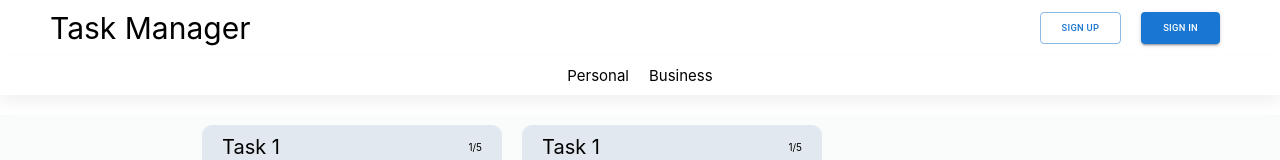
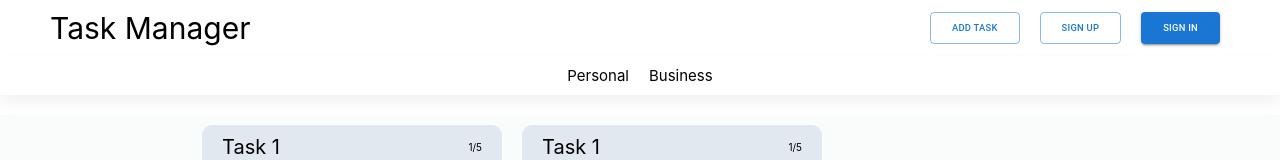
Before and after one commit to 1711shashank/Task_Manager, a React (Create React App) app: page / in a window 1280 px wide. Shown: the top 160 px of the page. Built offline with nearby package versions, Linux system fonts and the light colour scheme.

Commit message:
addTask function in Header

```diff
--- a/src/Components/Header.js
+++ b/src/Components/Header.js
@@ -1,8 +1,31 @@
 import { Button } from '@mui/material'
-import React from 'react'
+import React, { useCallback, useContext, useEffect, useState } from 'react'
+import { DataBase } from '../Context/Context';
 import './Header.css'
 
 const Header = () => {
+
+    const data = useContext(DataBase);
+    const [TasksDataTable, setTasksDataTable] = useState(data[0].TaskSheet);
+
+    const addTask = () => {
+
+        const newEntry = {
+            id: 13,
+            TaskName: 'New Task',
+            SubTasksFinished : 1,
+            SubTasksTotal:5,
+            SubTasks: [{ id: 1, SubTaskName: "new Read Redux", SubTaskStatus: true },{ id: 2, SubTaskName: "SubTask 1", SubTaskStatus: true }]
+        };
+        console.log(TasksDataTable);
+        setTasksDataTable([...TasksDataTable,newEntry]);
+    }
+
+    useEffect(()=>{
+        console.log("UseEffect");
+    }, [TasksDataTable]);
+
+
     return (
         <>
             <div className='header'>
@@ -10,6 +33,7 @@ const Header = () => {
                     <p>Task Manager</p>
                 </div>
                 <div className='header__right'>
+                    <Button variant="outlined" size="large" onClick={addTask}>Add Task</Button>
                     <Button variant="outlined" size="large">Sign Up</Button>
                     <Button variant="contained" size="large">Sign In</Button>
                 </div>
--- a/src/Components/SubTasksBox.js
+++ b/src/Components/SubTasksBox.js
@@ -10,7 +10,7 @@ const SubTasksBox = (props) => {
     const [subTasks, setSubTasks] = useState(SubTasks);
     const [newSubTask, setNewSubTask] = useState('');
 
-    const addNewSubTask = async (e) => {
+    const addNewSubTask = (e) => {
         e.preventDefault();
 
         const newEntry = { id: Math.random() * 10, SubTaskName: newSubTask, SubTaskStatus: false };
```
